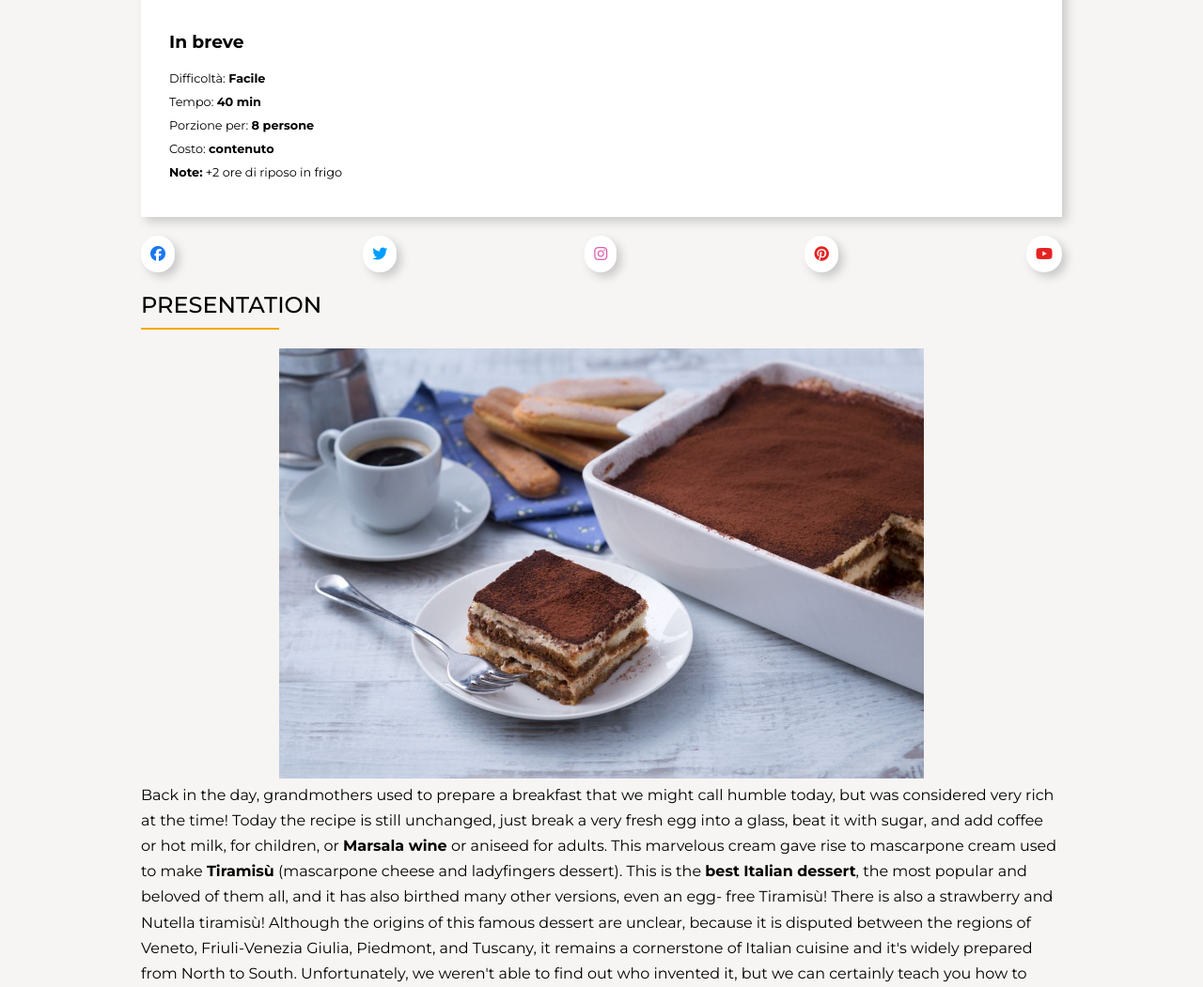
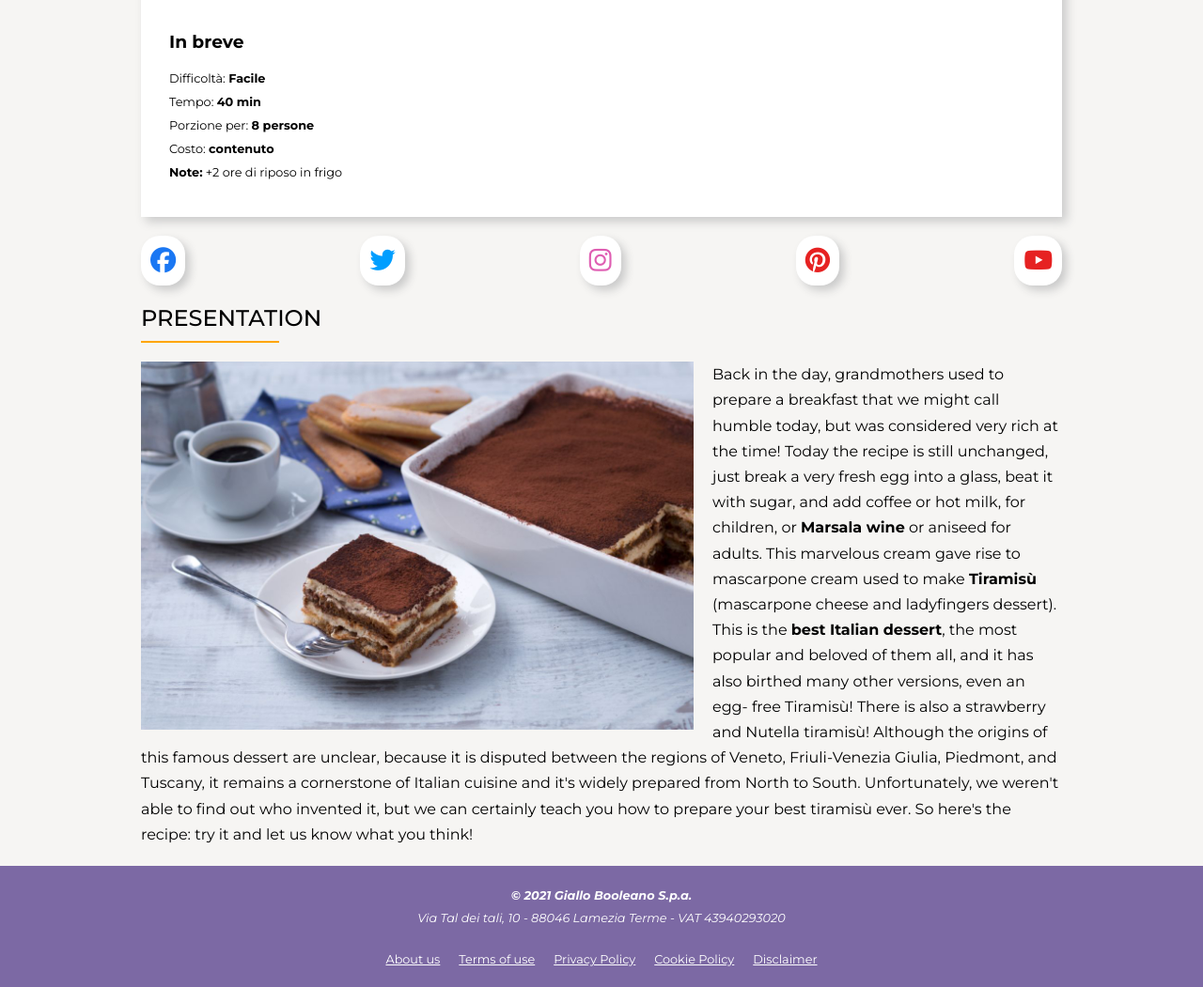
Before and after one commit to FedericoBellezza/htmlcss-responsive-layout, a plain HTML site: page index.html in a window 1280 px wide. Shown: the part 696-1747 px from the top of the page at 94% size. Drawn offline with Linux system fonts and the light colour scheme.

Commit message:
add bonus (0-576px)

```diff
--- a/css/style.css
+++ b/css/style.css
@@ -190,3 +190,15 @@ footer nav ul {
 footer .container {
 	width: 800px;
 }
+
+@media screen and (min-width: 576px) {
+	.social-section li {
+		font-size: 1.7rem;
+	}
+
+	.presentation-section figure {
+		float: left;
+		width: 60%;
+		margin-right: 20px;
+	}
+}
```
